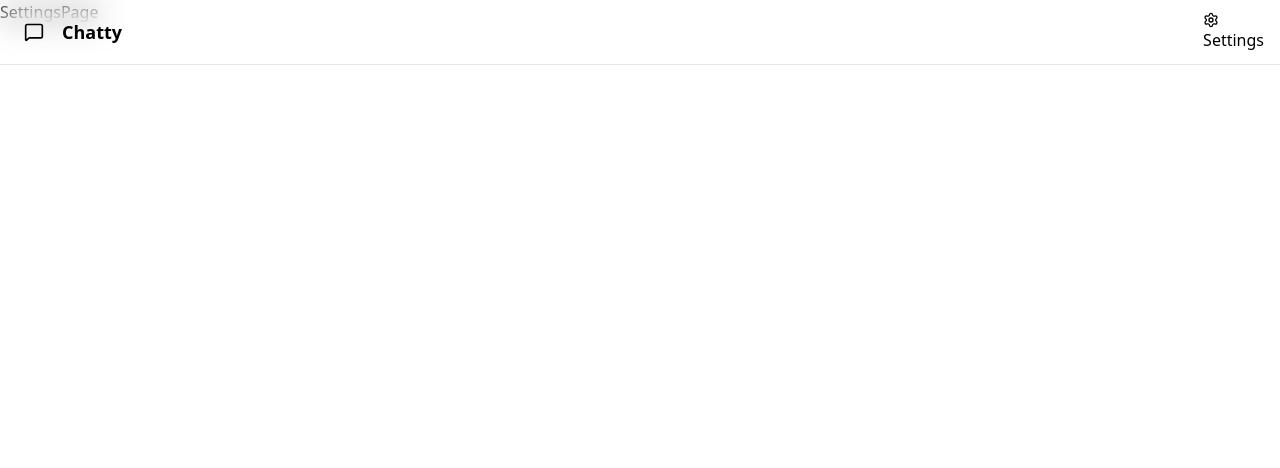
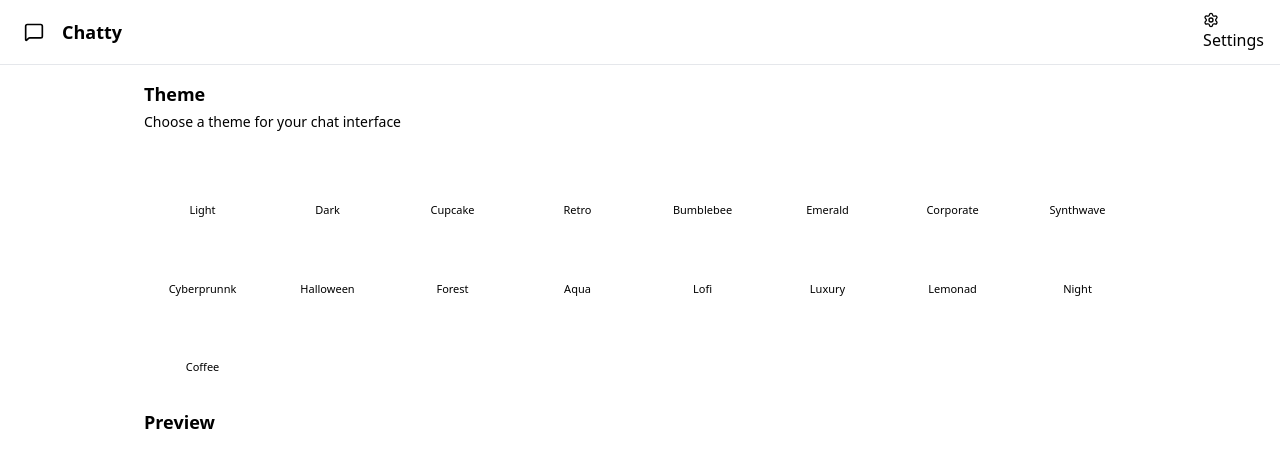
Before and after one commit to kristindyulgeryan/React-Chat-App, a React (Vite) app in the folder frontend/: page /settings in a window 1280 px wide. Shown: the top 468 px of the page. Built offline with nearby package versions, Linux system fonts and the light colour scheme; no server answers.

Commit message:
Add theme selection buttons to SettingsPage with dynamic highlighting

```diff
--- a/frontend/src/App.jsx
+++ b/frontend/src/App.jsx
@@ -9,14 +9,17 @@ import { useAuthStore } from "./store/useAutheStore.js";
 import { useEffect } from "react";
 import { Loader } from "lucide-react";
 import { Toaster } from "react-hot-toast";
+import { useThemeStore } from "./store/useThemeStore.js";
 
 const App = () => {
   const { authUser, checkAuth, isCheckingAuth } = useAuthStore();
+  const { theme } = useThemeStore();
 
   useEffect(() => {
     checkAuth();
   }, [checkAuth]);
   console.log({ authUser });
+  console.log("CURRENT THEME:", theme);
 
   if (isCheckingAuth && !authUser)
     return (
@@ -26,7 +29,7 @@ const App = () => {
     );
 
   return (
-    <div data-theme="retro">
+    <div data-theme={theme}>
       <Navbar />
 
       <Routes>
--- a/frontend/src/pages/SettingsPage.jsx
+++ b/frontend/src/pages/SettingsPage.jsx
@@ -1,5 +1,57 @@
+import { THEMES } from "../constants/index.js";
+import { useThemeStore } from "../store/useThemeStore.js";
+
+const PREVIEW_MESSAGE = [
+  { id: 1, content: "Hey, HOw's it going?", isSent: false },
+  {
+    id: 2,
+    content: "I'm doing gret! Just working on some new features",
+    isSent: true,
+  },
+];
+
 const SettingsPage = () => {
-  return <div>SettingsPage</div>;
+  const { theme, setTheme } = useThemeStore();
+  return (
+    <div className="container mx-auto h-screen max-w-5xl px-4 pt-20">
+      <div className="space-y-6">
+        <div className="flex flex-col gap-1">
+          <h2 className="text-lg font-semibold">Theme</h2>
+          <p className="text-base-content/70 text-sm">
+            Choose a theme for your chat interface
+          </p>
+        </div>
+
+        <div className="grid grid-cols-4 gap-2 sm:grid-cols-6 md:grid-cols-8">
+          {THEMES.map((t) => (
+            <button
+              key={t}
+              className={`group flex flex-col items-center gap-1.5 rounded-lg p-2 transition-colors ${theme === t ? "bg-base-200" : "hover:bg-base-200/50"}`}
+              onClick={() => setTheme(t)}
+            >
+              <div
+                className="relative h-8 w-full overflow-hidden rounded-md"
+                data-theme={t}
+              >
+                <div className="absolute inset-0 grid grid-cols-4 gap-px p-1">
+                  <div className="rounded bg-primary"></div>
+                  <div className="rounded bg-secondary"></div>
+                  <div className="rounded bg-accent"></div>
+                  <div className="rounded bg-neutral"></div>
+                </div>
+              </div>
+              <span className="font medium w-full truncate text-center text-[11px]">
+                {t.charAt(0).toUpperCase() + t.slice(1)}
+              </span>
+            </button>
+          ))}
+        </div>
+
+        {/* Preview section */}
+        <h3 className="mb-3 text-lg font-semibold">Preview</h3>
+      </div>
+    </div>
+  );
 };
 
 export default SettingsPage;
--- a/frontend/tailwind.config.js
+++ b/frontend/tailwind.config.js
@@ -8,6 +8,6 @@ export default {
   },
   plugins: [daisyui],
   daisyui: {
-    themes: ["light", "dark", "cupcake", "retro"],
+    themes: true,
   },
 };
```
